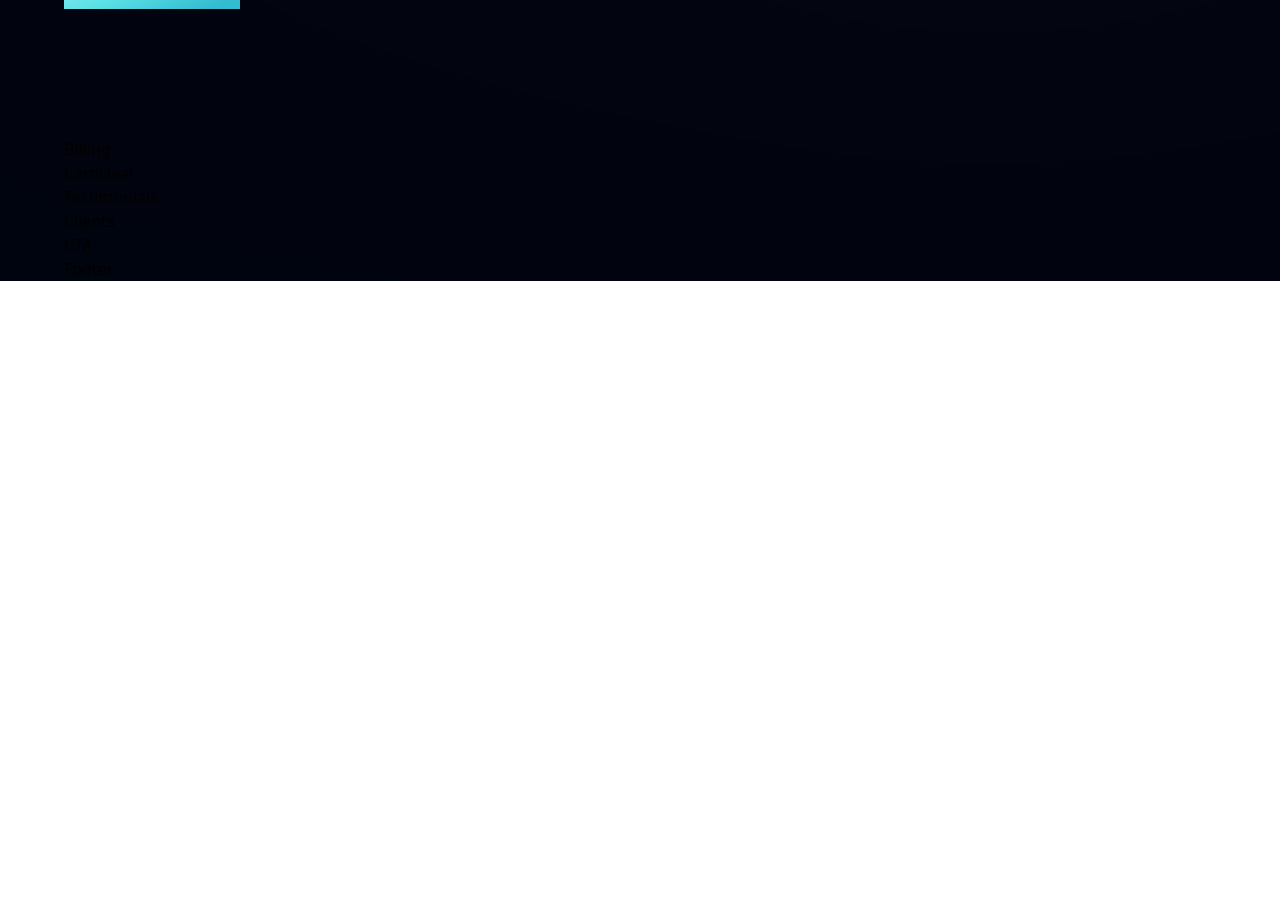
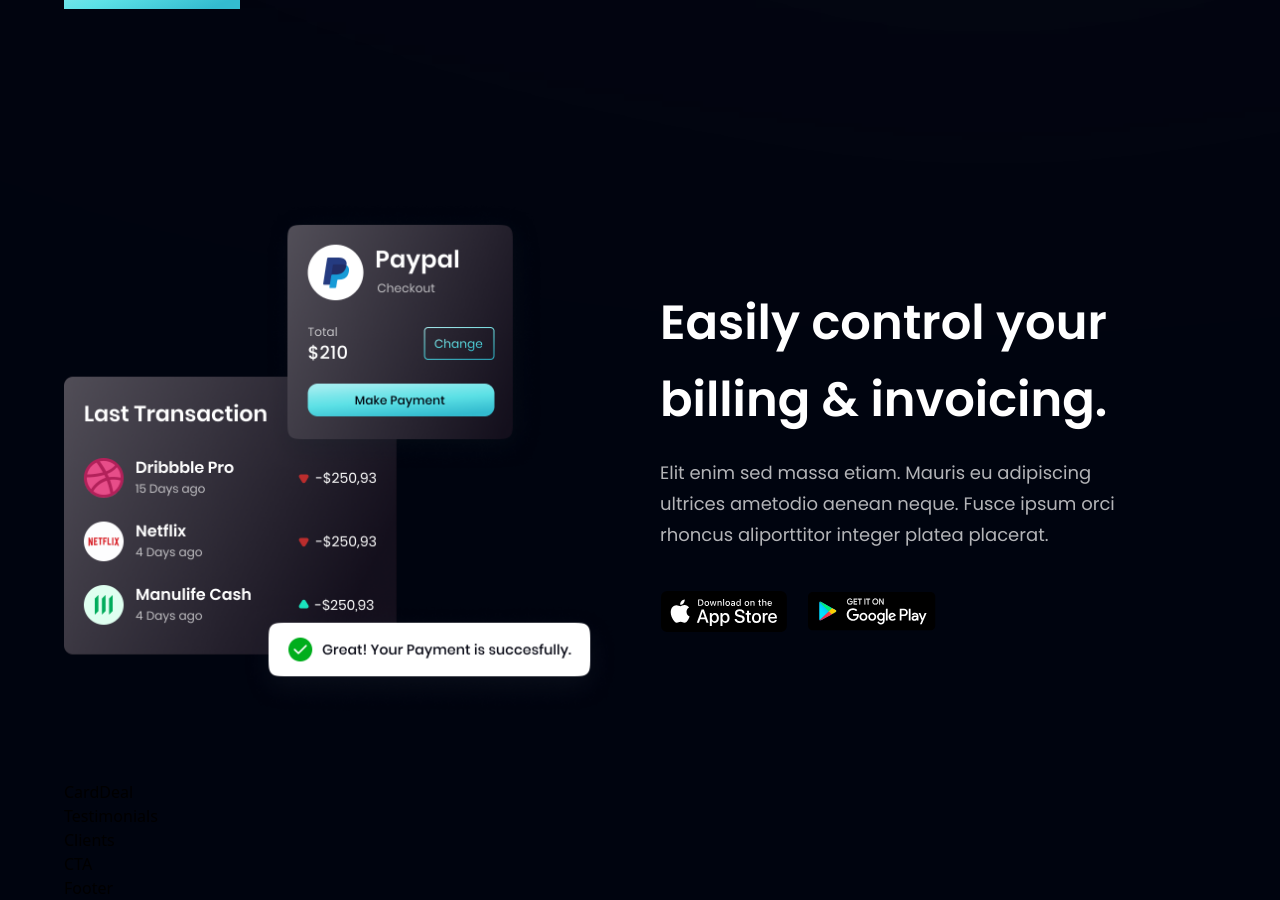
Before and after one commit to tristan-rugbeer/HaoBank, a React (Vite) app: page / in a window 1280 px wide. Shown: the part 1460-2360 px from the top of the page. Before the commit the page ends 1741 px from the top, so only its background shows below. Built offline with nearby package versions, Linux system fonts and the light colour scheme.

Commit message:
Added Billing Section

```diff
--- a/src/components/Billing.tsx
+++ b/src/components/Billing.tsx
@@ -1,8 +1,29 @@
 import React from 'react'
+import { apple, bill, google } from '../assets';
+import styles, { layout } from '../style';
 
 const Billing = () => {
   return (
-    <div>Billing</div>
+    <section id='product' className={layout.sectionReverse}>
+      <div className={layout.sectionImgReverse}>
+        <img src={bill} alt="billing" className='w-[100%] h-[100%] relative z-[5]' />
+        <div className='absolute z-[3] -left-1/2 top-0 w-[50%] h-[50%] rounded-full white_gradient' />
+        <div className='absolute z-[0] -left-1/2 bottom-0 w-[50%] h-[50%] rounded-full pink_gradient' />
+      </div>
+
+      <div className={layout.sectionInfo}>
+        <h2 className={styles.heading2}>Easily control your <br className='sm:block hidden'/> billing & invoicing.</h2>
+        <p className={`${styles.paragraph} max-w-[470px] mt-5`}>
+          Elit enim sed massa etiam. Mauris eu adipiscing ultrices ametodio aenean neque. Fusce ipsum orci rhoncus aliporttitor integer platea placerat.
+        </p>
+        <div className='flex flex-row flex-wrap sm:mt-10 mt-6'>
+          <img src={apple} alt="apple_store" className='w-[128px] h-[42px] object-contain mr-5 cursor-pointer' />
+          <img src={google} alt="google_play" className='w-[128px] h-[42px] object-contain cursor-pointer' />
+
+        </div>
+      </div>
+
+    </section>
   )
 }
 
```
